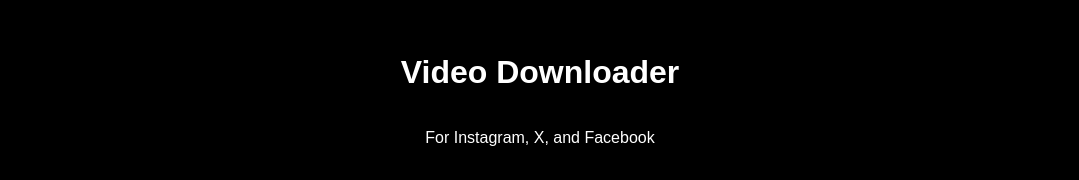
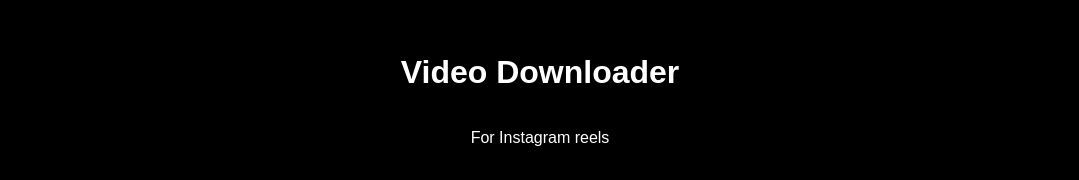
Before and after one commit to KareemSab278/vidownloader-net, a website: page web-build/index.html in a window 1280 px wide. Shown: the part 147-327 px from the top of the page, without its empty margins (100-1179 px from the left). Drawn offline with Linux system fonts and the light colour scheme.

Commit message:
Update index.html

```diff
--- a/web-build/index.html
+++ b/web-build/index.html
@@ -8,7 +8,7 @@
 </head>
 <body>
   <h1>Video Downloader</h1>
-  <p>For Instagram, X, and Facebook</p>
+  <p>For Instagram reels</p>
   <input id="videoUrl" type="text" placeholder="Enter video URL" />
   <button id="fetchButton">Get Download Link</button>
   <a id="downloadButton" href="#" download style="display: none;">Download Video</a>
```
